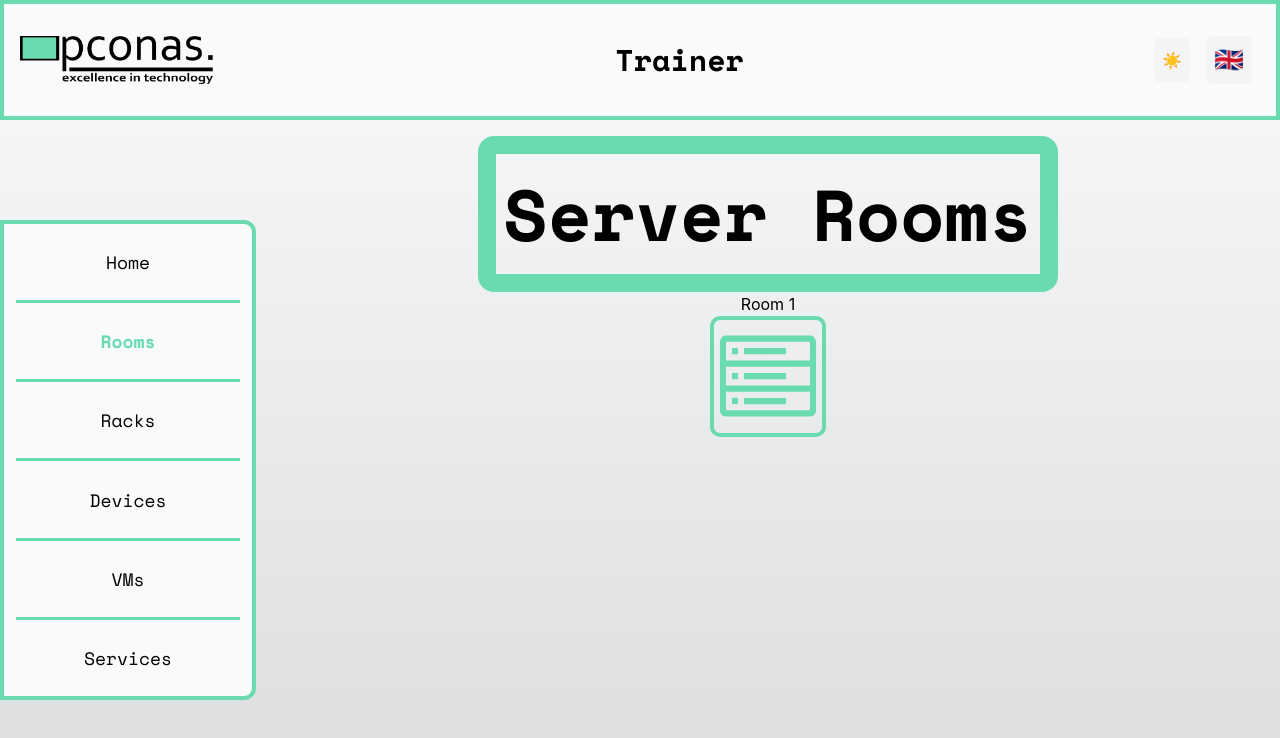
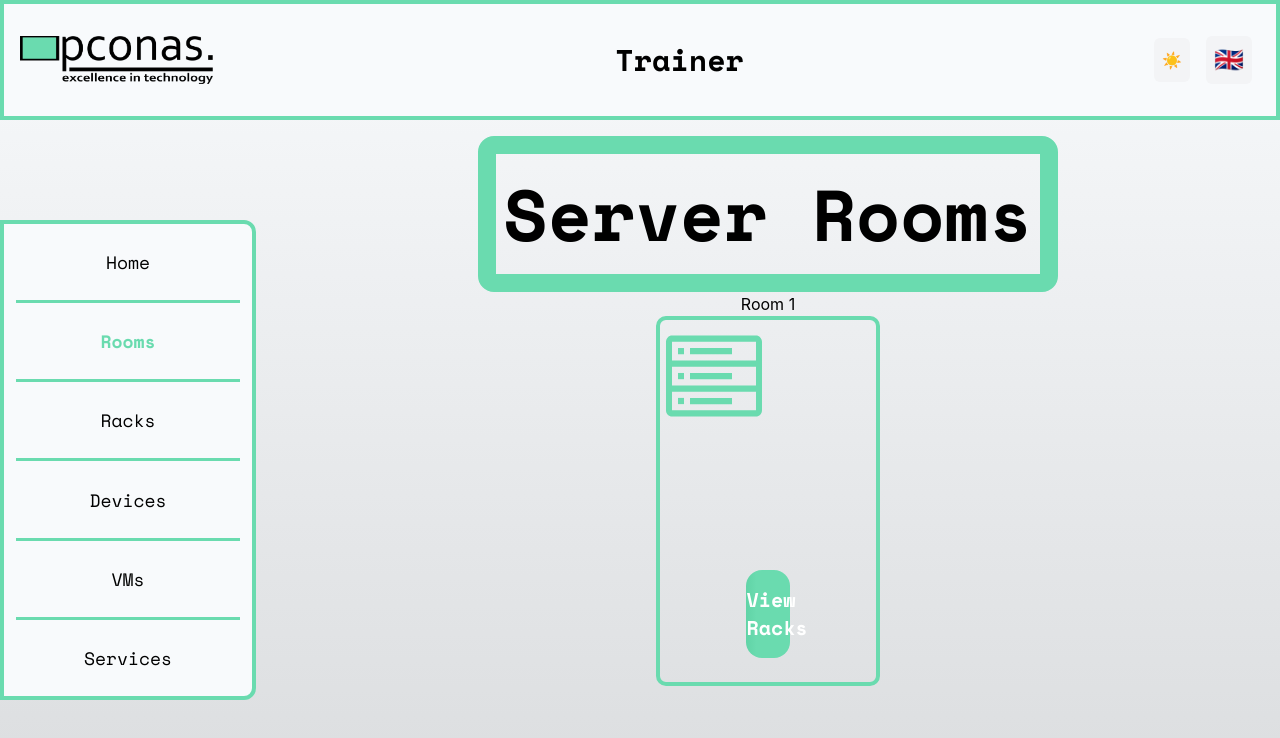
Before and after one commit to wizard0987654321/Pconas-Server-Project, a React (Vite) app in the folder frontend/: page /rooms in a window 1280 px wide. Shown: the top 738 px of the page. Built offline with nearby package versions, Linux system fonts and the light colour scheme; no server answers.

Commit message:
Rooms Page improved, started with, todo - rooms page data load from backend

```diff
--- /dev/null
+++ b/frontend/src/components/PrimaryButton.tsx
@@ -0,0 +1,19 @@
+type ButtonProps = {
+    label: string,
+    onClick: () => void
+}
+
+function PrimaryButton({
+    label,
+    onClick,
+}: ButtonProps) {
+    return (
+        <>
+            <button onClick={onClick} className="animate-gradient-x w-[60%] xs:w-[50%] s:w-[40%] m:w-[30%] l:w-[20%] py-2 s:py-3 l:py-4 text-white font-mono font-bold text-base s:text-lg m:text-xl m-6 rounded-[16px] bg-gradient-to-r from-[#3FBC8B] via-[#6ADBAF] to-[#6ADBAF] hover:opacity-90 hover:cursor-pointer hover:scale-105 hover:shadow-lg transition-all duration-200">
+                {label}
+            </button>
+        </>
+    )
+}
+
+export default PrimaryButton;
--- a/frontend/src/components/ServerRoom.tsx
+++ b/frontend/src/components/ServerRoom.tsx
@@ -1,14 +1,25 @@
 import serverIcon from "../assets/ServerIcon.svg"
+import PrimaryButton from "./PrimaryButton";
+import { useNavigate } from "react-router-dom";
+import { useTranslation } from "react-i18next";
 
 function ServerRoom() {
+    const navigate = useNavigate();
+    const { t } = useTranslation();
+
+
     return (
         <>
             <h1>Room 1</h1>
-            <div className="border-4 border-solid border-[#6ADBAF] rounded-[10px]">
-                <img
+            <div className="flex flex-col items-center border-4 border-solid border-[#6ADBAF] rounded-[10px]">
+                <div className="grid grid-cols-2 grid-rows-2">
+                    <img
                         src={serverIcon}
+                        className=""
                         alt="Server Icon"
                     />
+                </div>
+                <PrimaryButton label={t("pages.rooms.button")} onClick={() => navigate("/racks")} />
             </div>
         </>
     )
--- a/frontend/src/i18n/de.json
+++ b/frontend/src/i18n/de.json
@@ -9,7 +9,8 @@
       "button": "Rechenzentrum entdecken"
     },
     "rooms": {
-      "headingText": "Serverräume"
+      "headingText": "Räume",
+      "button": "zu den Racks"
     }
   },
   "nav": {
--- a/frontend/src/i18n/en.json
+++ b/frontend/src/i18n/en.json
@@ -9,7 +9,8 @@
       "button": "Discover Server Center"
     },
     "rooms": {
-      "headingText": "Server Rooms"
+      "headingText": "Server Rooms",
+      "button": "View Racks"
     }
   },
   "nav": {
--- a/frontend/src/pages/Homepage.tsx
+++ b/frontend/src/pages/Homepage.tsx
@@ -4,6 +4,7 @@ import "../App.css";
 import { getHealth, getRoomData, getTestMessage } from "../services/api";
 import { useNavigate } from "react-router-dom";
 import PageHeading from "../components/PageHeading";
+import PrimaryButton from "../components/PrimaryButton";
 
 function Homepage() {
   const navigate = useNavigate();
@@ -42,9 +43,7 @@ function Homepage() {
   return (
     <div className="p-4 flex flex-col items-center">
       <PageHeading heading="pages.home.helloText"/>
-      <button onClick={() => navigate("/rooms")} className="animate-gradient-x w-[60%] xs:w-[50%] s:w-[40%] m:w-[30%] l:w-[20%] py-2 s:py-3 l:py-4 text-white font-mono font-bold text-base s:text-lg m:text-xl m-6 rounded-[16px] bg-gradient-to-r from-[#3FBC8B] via-[#6ADBAF] to-[#6ADBAF] hover:opacity-90 hover:cursor-pointer hover:scale-105 hover:shadow-lg transition-all duration-200">
-        {t("pages.home.button")}
-      </button>
+      <PrimaryButton label={t("pages.home.button")} onClick={() => navigate("/rooms")} />
     </div>
   );
 }
```
